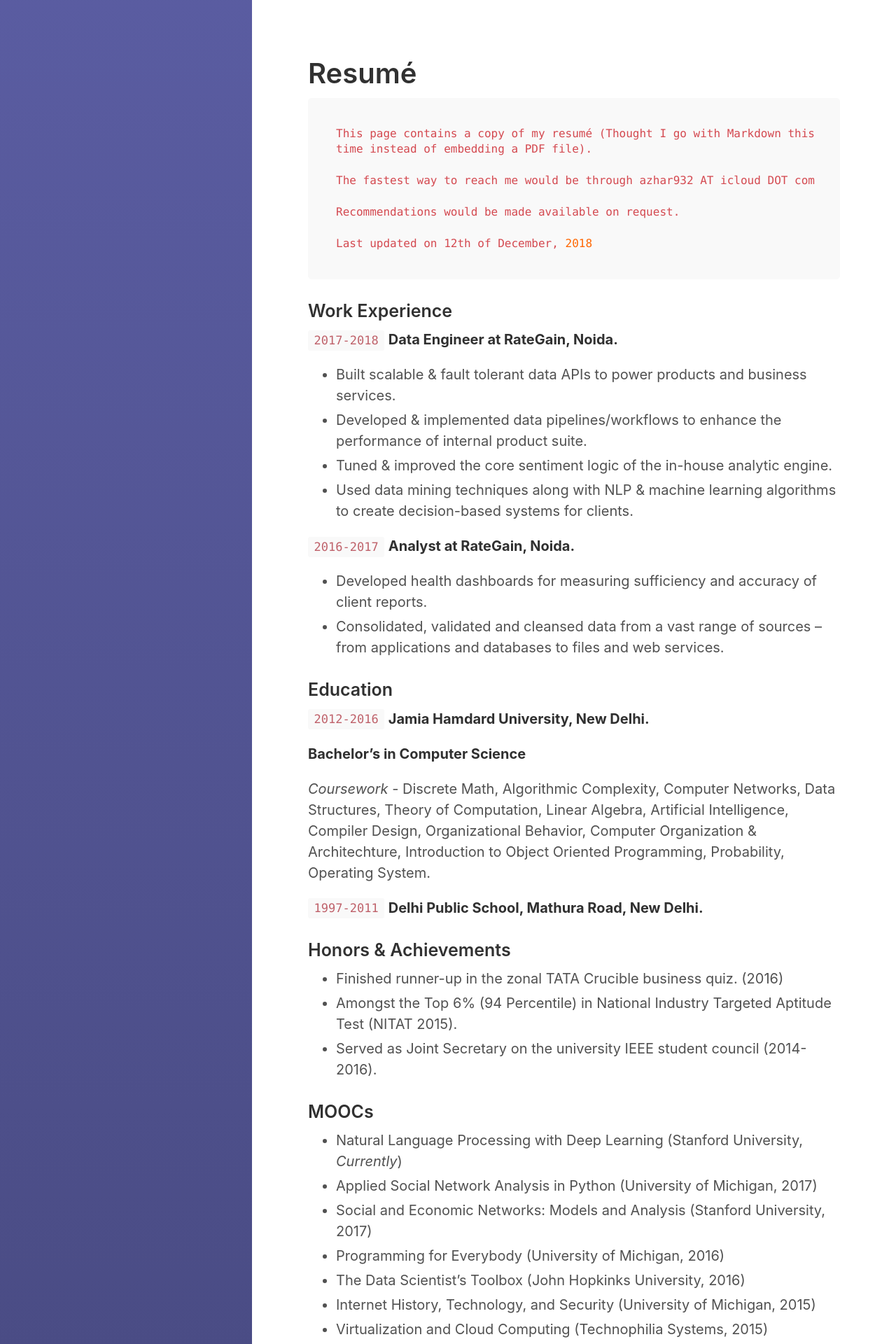
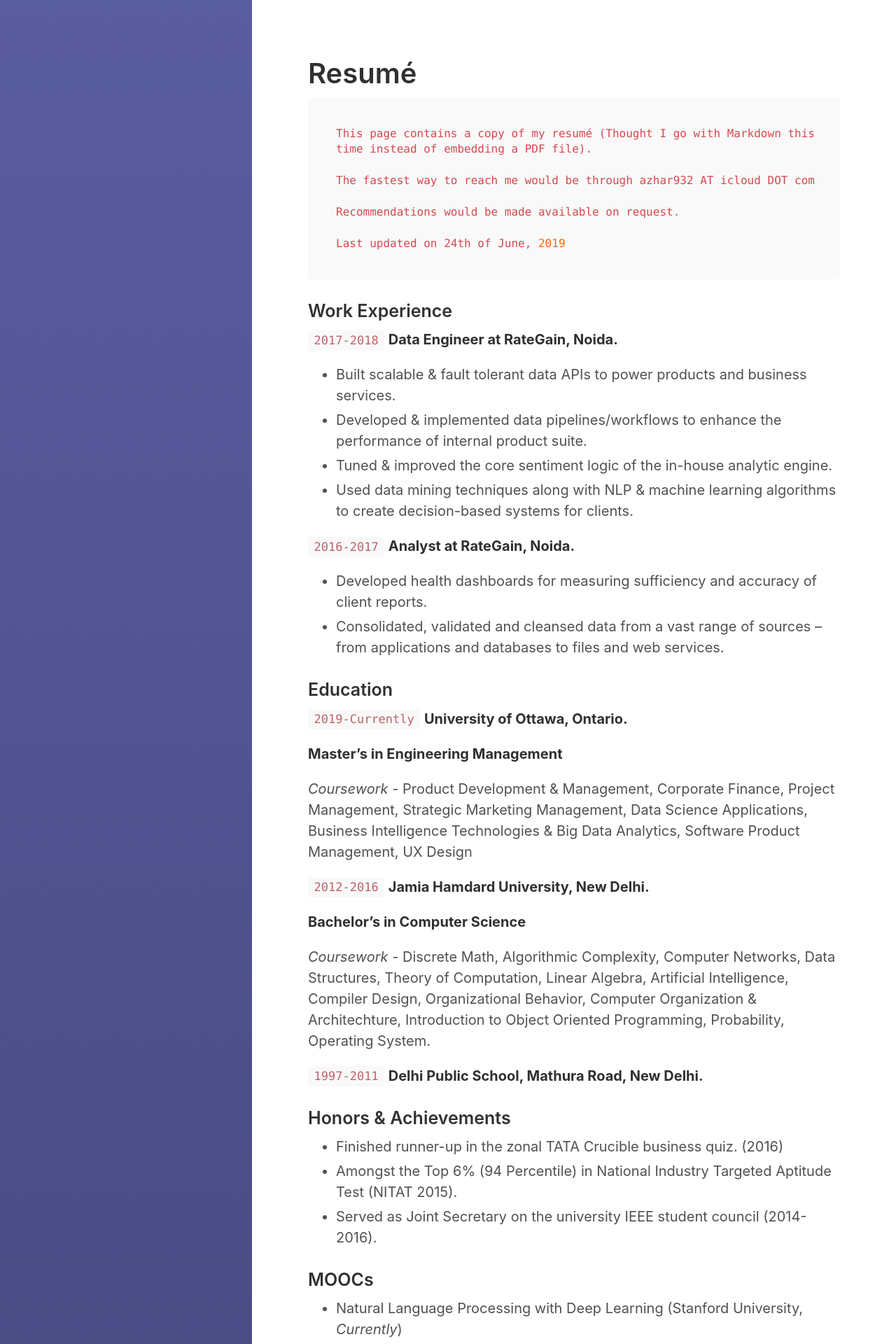
Before and after one commit to XOR97/XOR97.github.io, a Jekyll site: the page built from resume.md, in a window 1280 px wide. Shown: the top 1920 px of the page at 70% size. Built offline with Jekyll 4.4.1, drawn with Linux system fonts in a browser that asks for light colours.

Commit message:
Update resume.md

````diff
--- a/resume.md
+++ b/resume.md
@@ -12,7 +12,7 @@ The fastest way to reach me would be through azhar932 AT icloud DOT com
 
 Recommendations would be made available on request.
 
-Last updated on 12th of December, 2018
+Last updated on 24th of June, 2019
 ```
 
 ### Work Experience
@@ -30,6 +30,13 @@ __Analyst at RateGain, Noida.__
 - Consolidated, validated and cleansed data from a vast range of sources – from applications and databases to files and web services.
 
 ### Education
+
+`2019-Currently`
+__University of Ottawa, Ontario.__
+
+**Master's in Engineering Management**
+
+*Coursework* - Product Development & Management, Corporate Finance, Project Management, Strategic Marketing Management, Data Science Applications, Business Intelligence Technologies & Big Data Analytics, Software Product Management, UX Design
 
 `2012-2016`
 __Jamia Hamdard University, New Delhi.__
````
